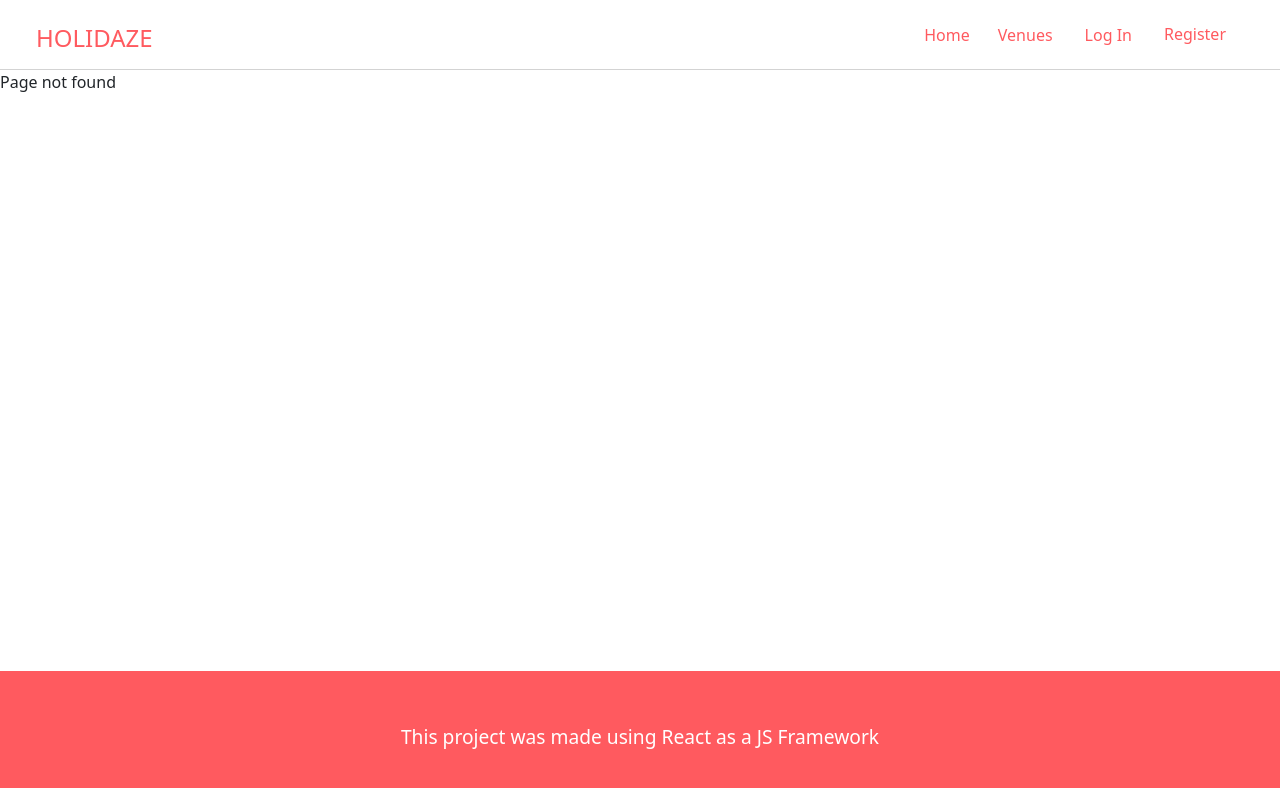
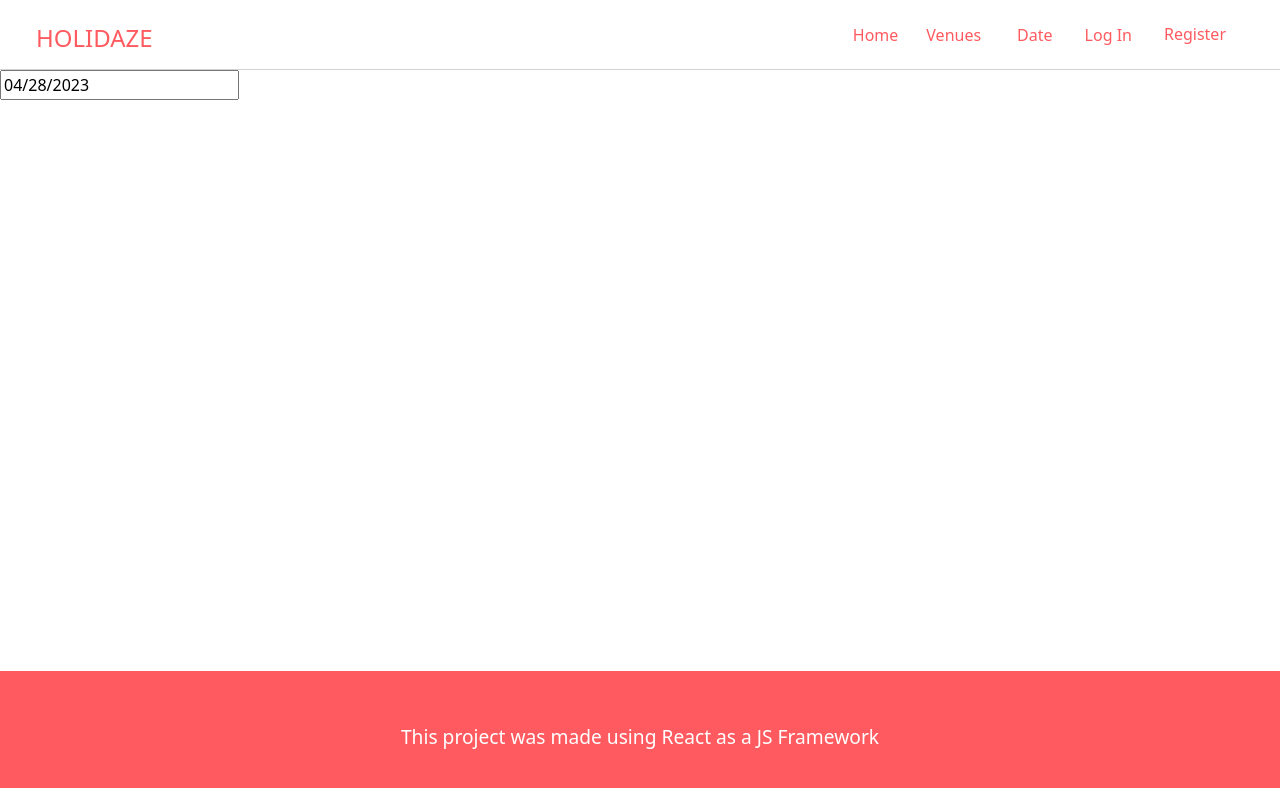
Before and after one commit to akeek/pe-holidaze-sae, a React (Create React App) app in the folder holidaze-pe/: page /datepicker in a window 1280 px wide. Before the commit this address had no page. Shown: the top 788 px of the page. Built offline with nearby package versions, Linux system fonts and the light colour scheme.

Commit message:
trying to add datepicker

```diff
--- a/holidaze-pe/src/App.js
+++ b/holidaze-pe/src/App.js
@@ -8,6 +8,7 @@ import Venues from "./pages/venues/venues";
 import Profile from "./pages/profile/profile";
 import RouteNotFound from "./pages/notfound/notfound";
 import Venue from "./pages/specificVenue/specificVenue";
+import DateRange from "./pages/specificVenue/datePicker";
 
 
 function App() {
@@ -20,6 +21,7 @@ function App() {
         <Route path="venues" element={<Venues />} />
         <Route path="specific/:id" element={<Venue />} />
         <Route path="profile" element={<Profile />} />
+        <Route path="datepicker" element={<DateRange />} />
         <Route path="*" element={<RouteNotFound />} />
       </Route>
     </Routes>
--- a/holidaze-pe/src/components/Header.jsx
+++ b/holidaze-pe/src/components/Header.jsx
@@ -49,6 +49,9 @@ function CustomNavbar() {
           <Nav.Link className="link">
             <Link to="/venues">Venues</Link>
           </Nav.Link>
+          <Nav.Link className="link">
+            <Link to="/datepicker">Date</Link>
+          </Nav.Link>
         </Nav>
         <Nav className="ml-auto">
           {user.loggedIn ? (
--- /dev/null
+++ b/holidaze-pe/src/pages/specificVenue/datePicker.js
@@ -0,0 +1,16 @@
+import React, { useState } from "react";
+import DatePicker from "react-datepicker";
+import "react-datepicker/dist/react-datepicker.css";
+
+function DateRange() {
+
+    const [selectedDate, setSelectedDate] = useState(new Date());
+
+    return (
+        <div>
+            <DatePicker selected={selectedDate} onChange={date => setSelectedDate(date)} />
+        </div>
+    )
+}
+
+export default DateRange;
```
